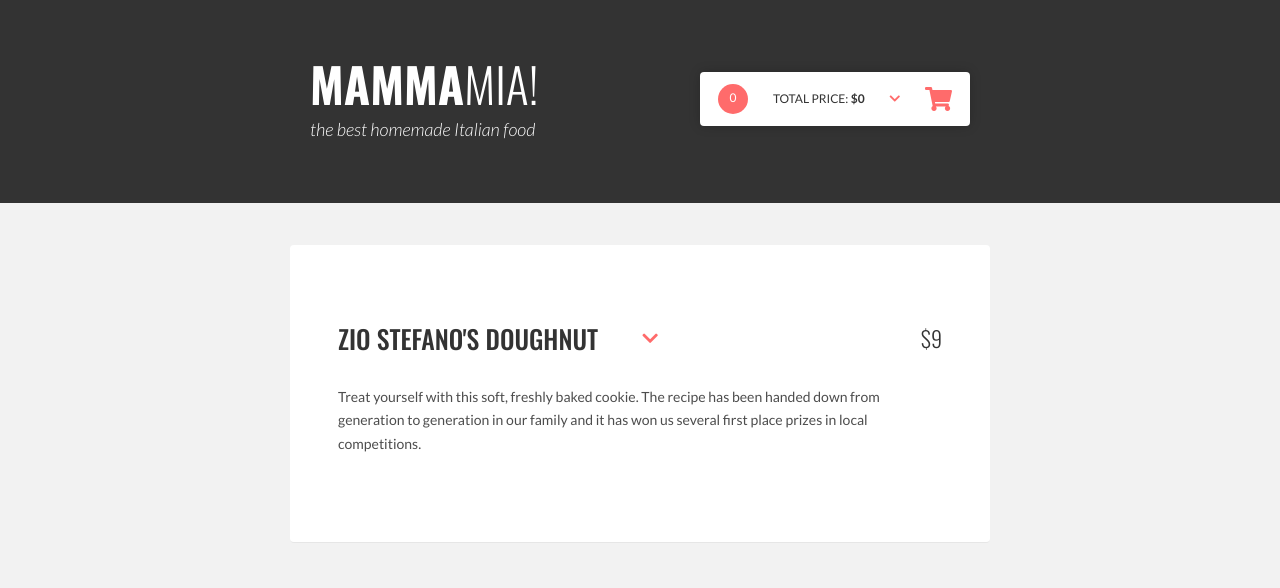
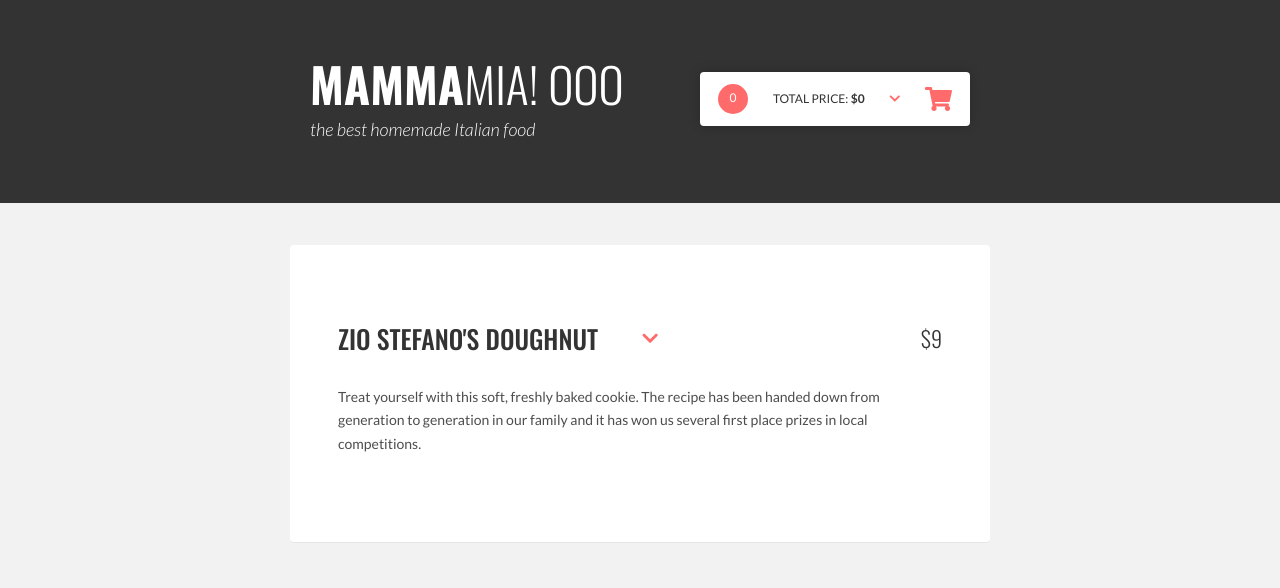
Before and after one commit to Lexiwek/project-pizzeria, a website: page src/index.html in a window 1280 px wide. Drawn offline with nearby package versions, Linux system fonts and the light colour scheme; files that its build step writes are made by us from their sources.

```diff
--- a/src/index.html
+++ b/src/index.html
@@ -18,7 +18,7 @@
     <div class="container">
       <div class="header__wrapper">
         <div class="logo">
-          <h1 class="logo__title"><span>Mamma</span>Mia!</h1>
+          <h1 class="logo__title"><span>Mamma</span>Mia! ooo</h1>
           <h2 class="logo__subtitle">the best homemade Italian food</h2>
         </div>
         <div id="cart" class="cart">
```
